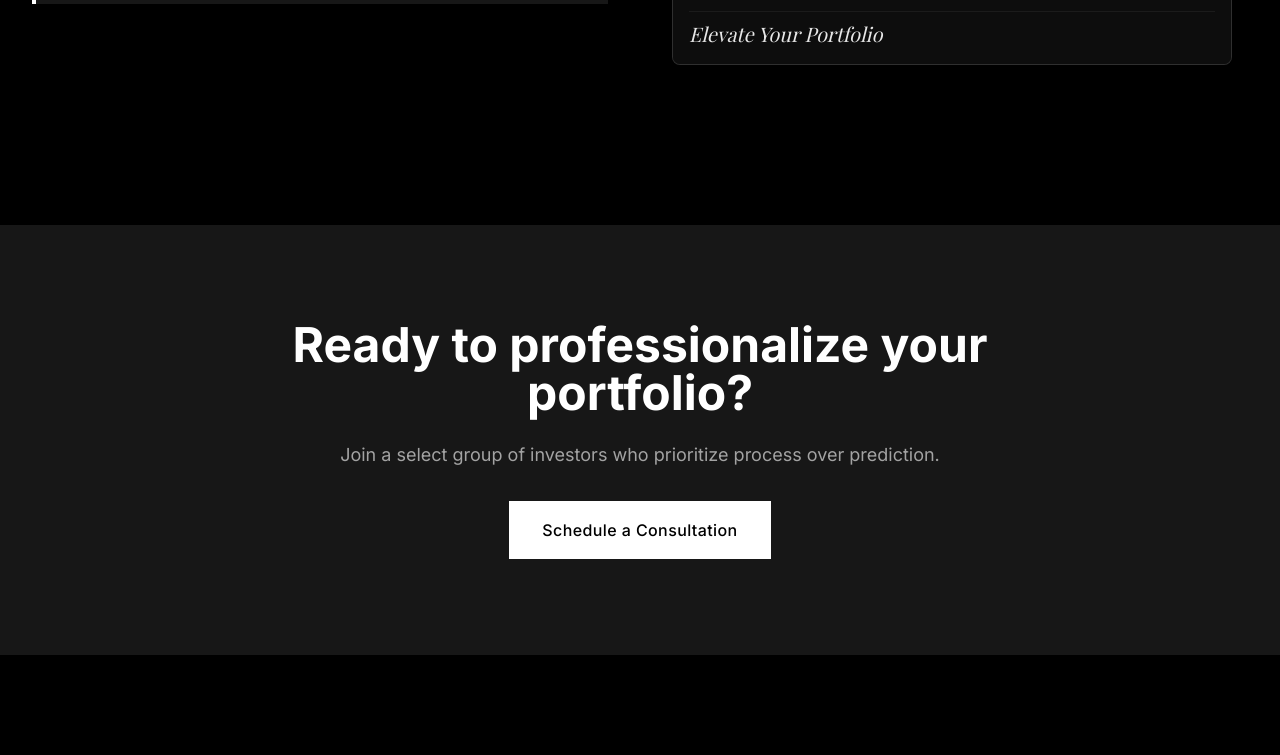
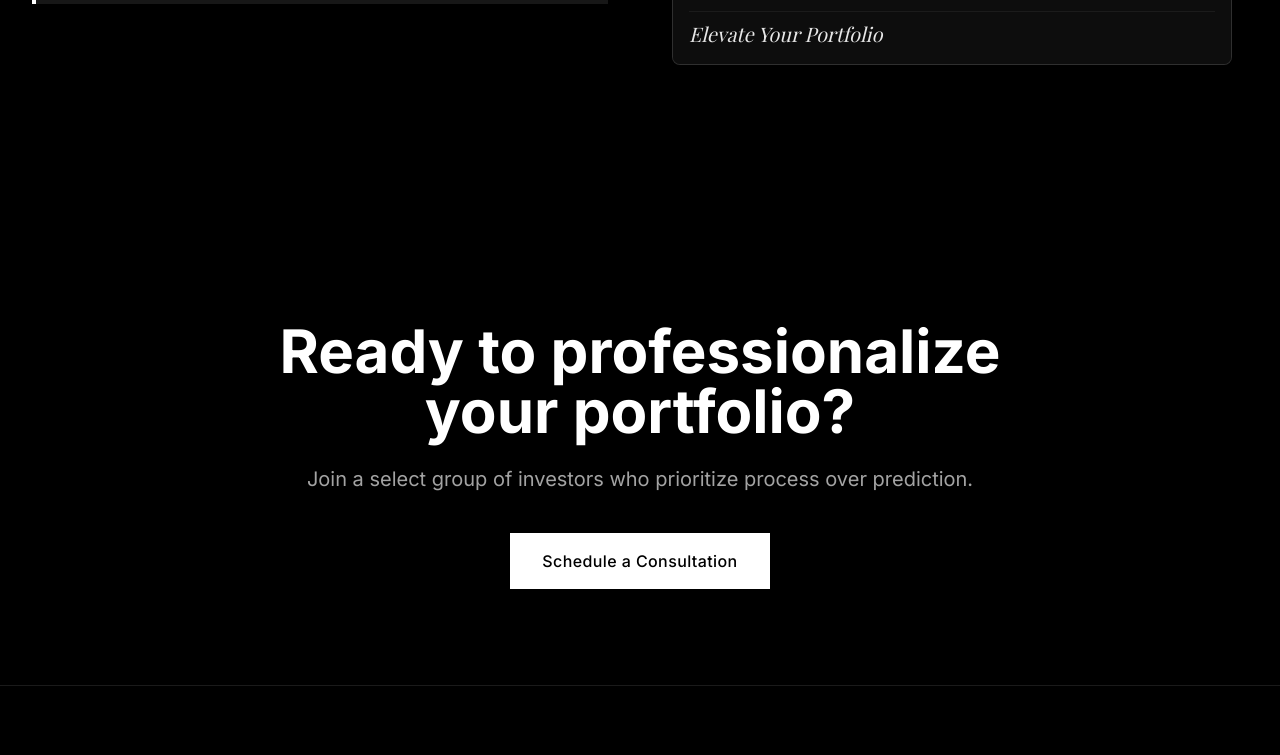
Before and after one commit to pratyushdev-codes/SquareOff_Web, a React (Vite) app: page / in a window 1280 px wide. Shown: the part 2000-2755 px from the top of the page. Built offline with nearby package versions, Linux system fonts and the light colour scheme.

Commit message:
Fixed home page

```diff
--- a/pages/Home.tsx
+++ b/pages/Home.tsx
@@ -134,18 +134,6 @@
         </section>
       </AnimateSection>
 
-      {/* CTA */}
-      <AnimateSection>
-        <section className="py-24 bg-neutral-100 dark:bg-neutral-900 transition-colors duration-300">
-          <div className="max-w-4xl mx-auto px-6 text-center">
-            <h2 className="text-2xl sm:text-3xl md:text-4xl xl:text-5xl font-bold mb-6 text-black dark:text-white">Ready to professionalize your portfolio?</h2>
-            <p className="text-neutral-600 dark:text-neutral-400 mb-8 text-lg">Join a select group of investors who prioritize process over prediction.</p>
-            <NavLink to="/contact">
-              <Button variant="primary" size="lg">Schedule a Consultation</Button>
-            </NavLink>
-          </div>
-        </section>
-      </AnimateSection>
     </div>
   );
 };
```
